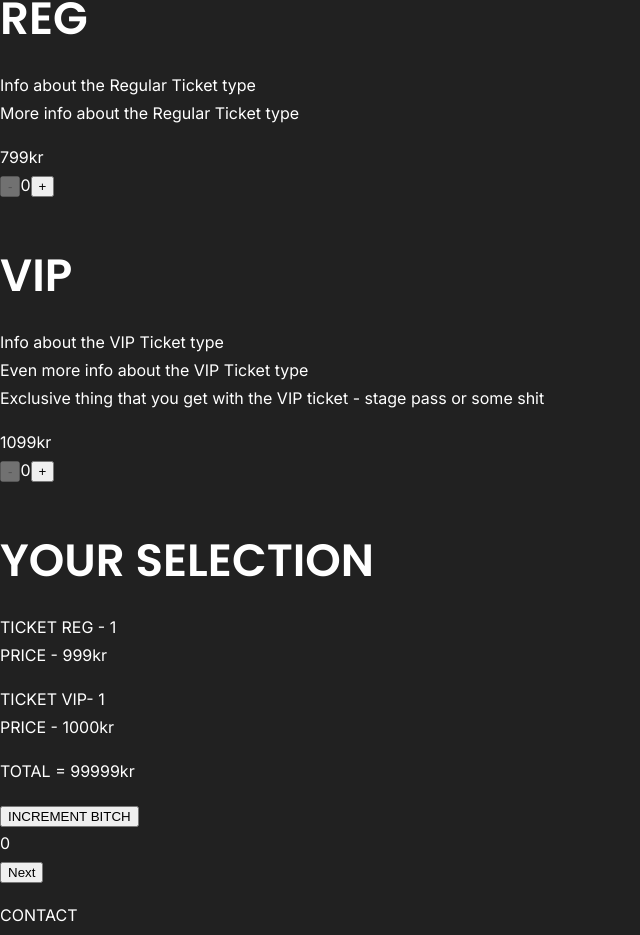
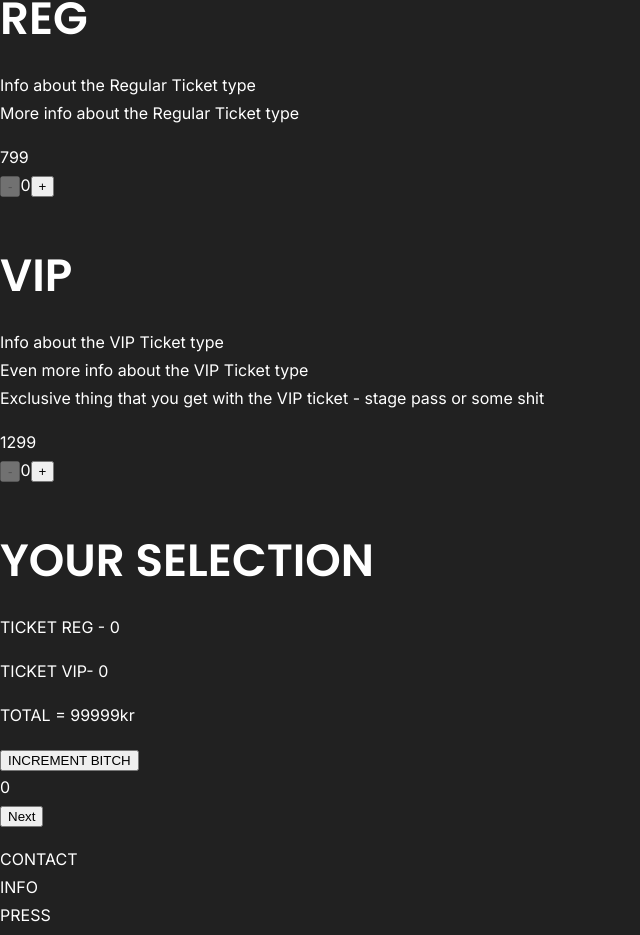
Before and after one commit to ThordurTh/bubble-gum-festival, a Next.js app: page /tickets in a window 1280 px wide. Shown: the part 548-1483 px from the top of the page, without its empty margins (0-640 px from the left). Built offline with nearby package versions, Linux system fonts and the light colour scheme.

Commit message:
added increments to selection

```diff
--- a/components/CounterTest.js
+++ b/components/CounterTest.js
@@ -1,5 +1,3 @@
-import { useState } from "react";
-
 function CounterTest({ parentCallback }) {
   return (
     <button
--- a/components/tickets/SelectTicketsForm.js
+++ b/components/tickets/SelectTicketsForm.js
@@ -3,7 +3,6 @@ import React, { useState } from "react";
 function SelectTicketsForm() {
   const [numRegular, setNumRegular] = useState(0);
   const [numVIP, setNumVIP] = useState(0);
-
   return (
     <>
       <div>
--- a/components/tickets/Selections.js
+++ b/components/tickets/Selections.js
@@ -5,12 +5,12 @@ function Selections(props) {
     <>
       <h3>YOUR SELECTION</h3>
       <ul>
-        <li>TICKET REG - 1</li>
-        <li>PRICE - 999kr</li>
+        <li>TICKET REG - {props.ticketsNumber[0]}</li>
+        <li></li>
       </ul>
       <ul>
-        <li>TICKET VIP- 1</li>
-        <li>PRICE - 1000kr</li>
+        <li>TICKET VIP- {props.ticketsNumber[1]}</li>
+        <li></li>
       </ul>
       <ul>
         <li>TOTAL = 99999kr</li>
--- a/pages/tickets.js
+++ b/pages/tickets.js
@@ -2,7 +2,7 @@ import React from "react";
 import Anchor from "../components/Anchor";
 import Heading from "../components/tickets/Heading";
 import Selections from "../components/tickets/Selections";
-import SelectTicketsForm from "../components/tickets/SelectTicketsForm";
+// import SelectTicketsForm from "../components/tickets/SelectTicketsForm";
 import Heading2 from "../components/tickets/Heading2";
 import CampingOptions from "../components/tickets/CampingOptions";
 import Selections2 from "../components/tickets/Selections2";
@@ -33,9 +33,6 @@ const ticketTypes = [
 function Tickets() {
   const [count, setCount] = useState(0);
 
-  const test1 = JSON.stringify(count);
-  console.log(test1);
-
   const [numRegular, setNumRegular] = useState(0);
   const [numVIP, setNumVIP] = useState(0);
   const [step, setStep] = useState(0);
@@ -48,8 +45,63 @@ function Tickets() {
               <Heading></Heading>
               <h3>SELECT TICKET TYPES</h3>
               <section className="wrapper-step-1">
-                <SelectTicketsForm />
-                <Selections />
+                {/* SELECTING TICKETS */}
+                <>
+                  <div>
+                    <h3>REG</h3>
+                    <ul>
+                      <li>Info about the Regular Ticket type</li>
+                      <li>More info about the Regular Ticket type</li>
+                    </ul>
+                    <span>799</span>
+                  </div>
+
+                  <div>
+                    <button
+                      disabled={numRegular === 0}
+                      onClick={() => setNumRegular((old) => old - 1)}
+                    >
+                      -
+                    </button>
+                    {numRegular}
+                    <button
+                      disabled={numRegular + numVIP > 3}
+                      onClick={() => setNumRegular((old) => old + 1)}
+                    >
+                      +
+                    </button>
+                  </div>
+
+                  <div>
+                    <h3>VIP</h3>
+                    <ul>
+                      <li>Info about the VIP Ticket type</li>
+                      <li>Even more info about the VIP Ticket type</li>
+                      <li>
+                        Exclusive thing that you get with the VIP ticket - stage
+                        pass or some shit
+                      </li>
+                    </ul>
+                    <span>1299</span>
+                  </div>
+
+                  <div>
+                    <button
+                      disabled={numVIP === 0}
+                      onClick={() => setNumVIP((old) => old - 1)}
+                    >
+                      -
+                    </button>
+                    {numVIP}
+                    <button
+                      disabled={numVIP + numRegular > 3}
+                      onClick={() => setNumVIP((old) => old + 1)}
+                    >
+                      +
+                    </button>
+                  </div>
+                </>
+                <Selections ticketsNumber={[numRegular, numVIP]} />
                 <CounterTest parentCallback={setCount} />
                 <H2test data={count}></H2test>
               </section>
```
